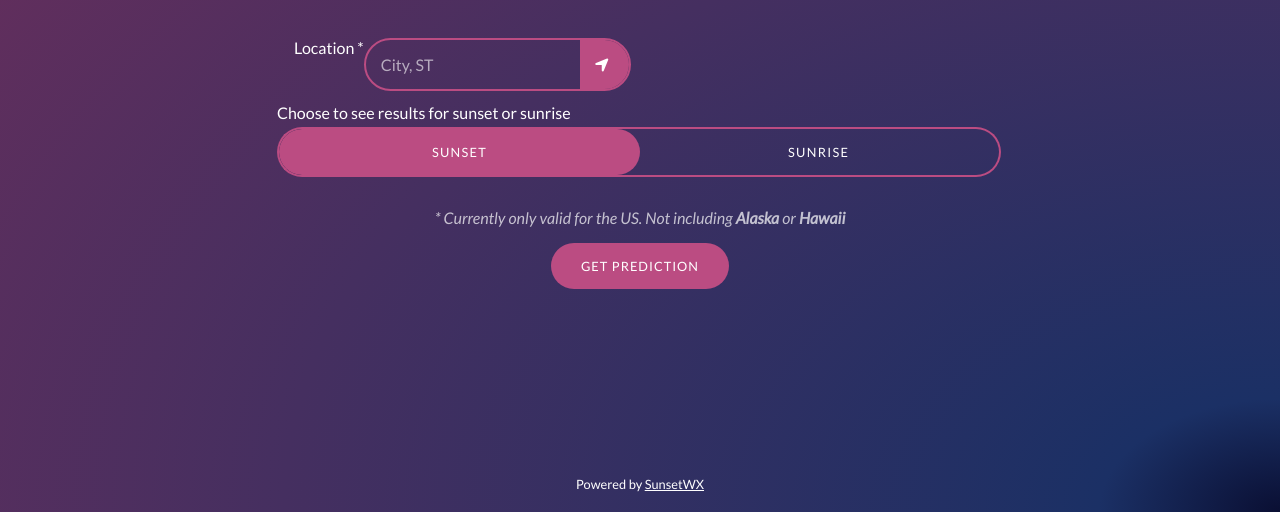
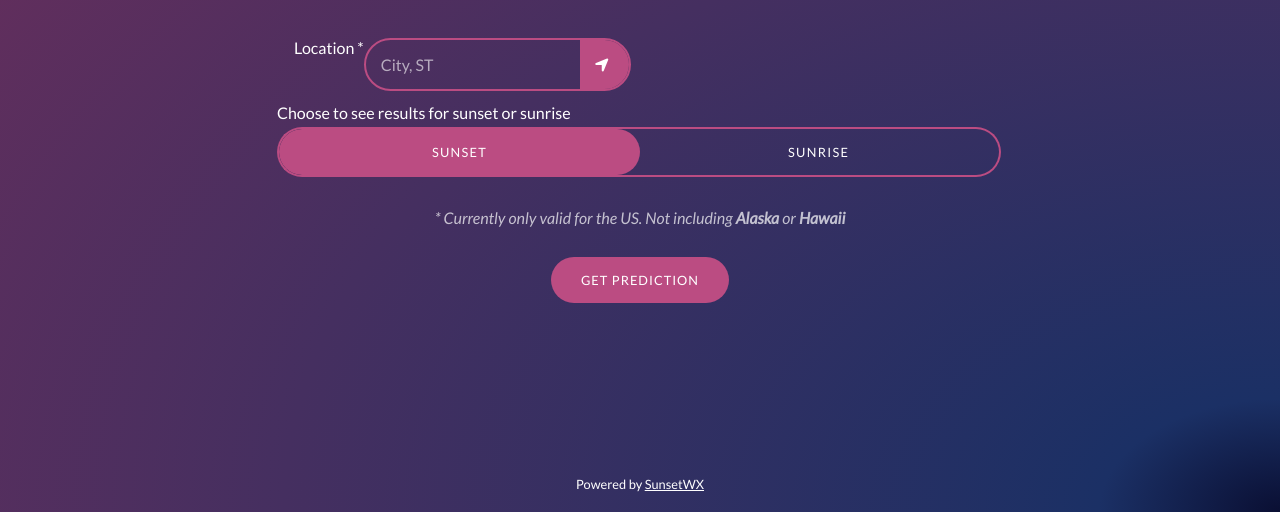
Before and after one commit to michaelablackham/thinkful-sunset, a website: page src/html/index.html in a window 1280 px wide. Shown: the part 288-800 px from the top of the page. Drawn offline with nearby package versions, Linux system fonts and the light colour scheme; files that its build step writes are made by us from their sources.

Commit message:
final revisions on work computer

```diff
--- a/src/html/index.html
+++ b/src/html/index.html
@@ -37,7 +37,7 @@
             <label for="sunrise" class="btn">Sunrise</label>
           </fieldset>
           <p class="disclaimer"><em>* Currently only valid for the US. Not including <strong>Alaska</strong> or <strong>Hawaii</strong></em></p>
-          <button type="submit" name="submit" class="submit">Get Prediction</button>
+          <button title="Get Prediction" type="submit" name="submit" class="submit">Get Prediction</button>
         </form>
       </div>
       </section>
--- a/src/scss/_form.scss
+++ b/src/scss/_form.scss
@@ -150,4 +150,5 @@
   opacity: .7;
   text-align: center;
   width: 100%;
+  margin-bottom: 30px;
 }
```
Also changed, not shown: build/index.html, build/styles.css.
